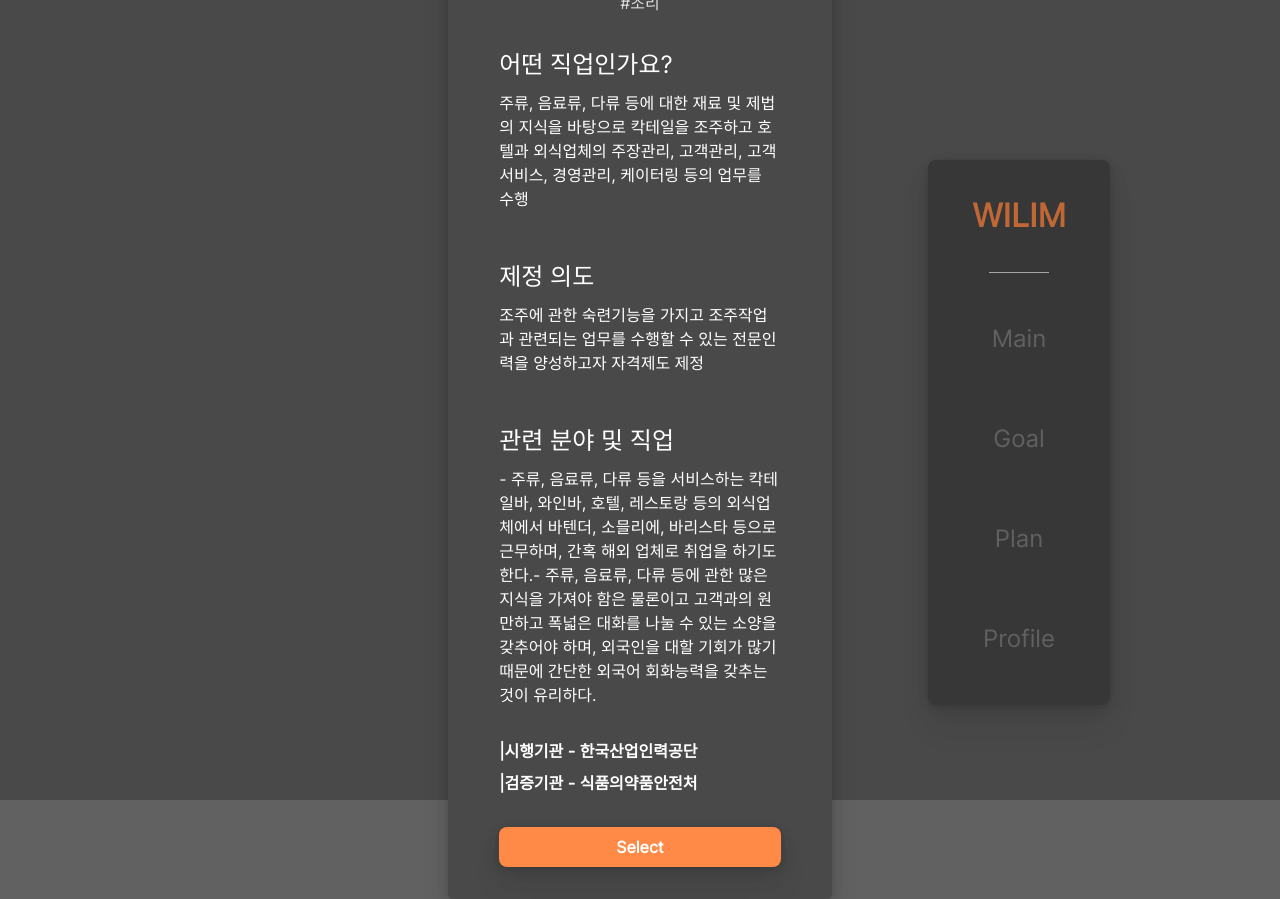
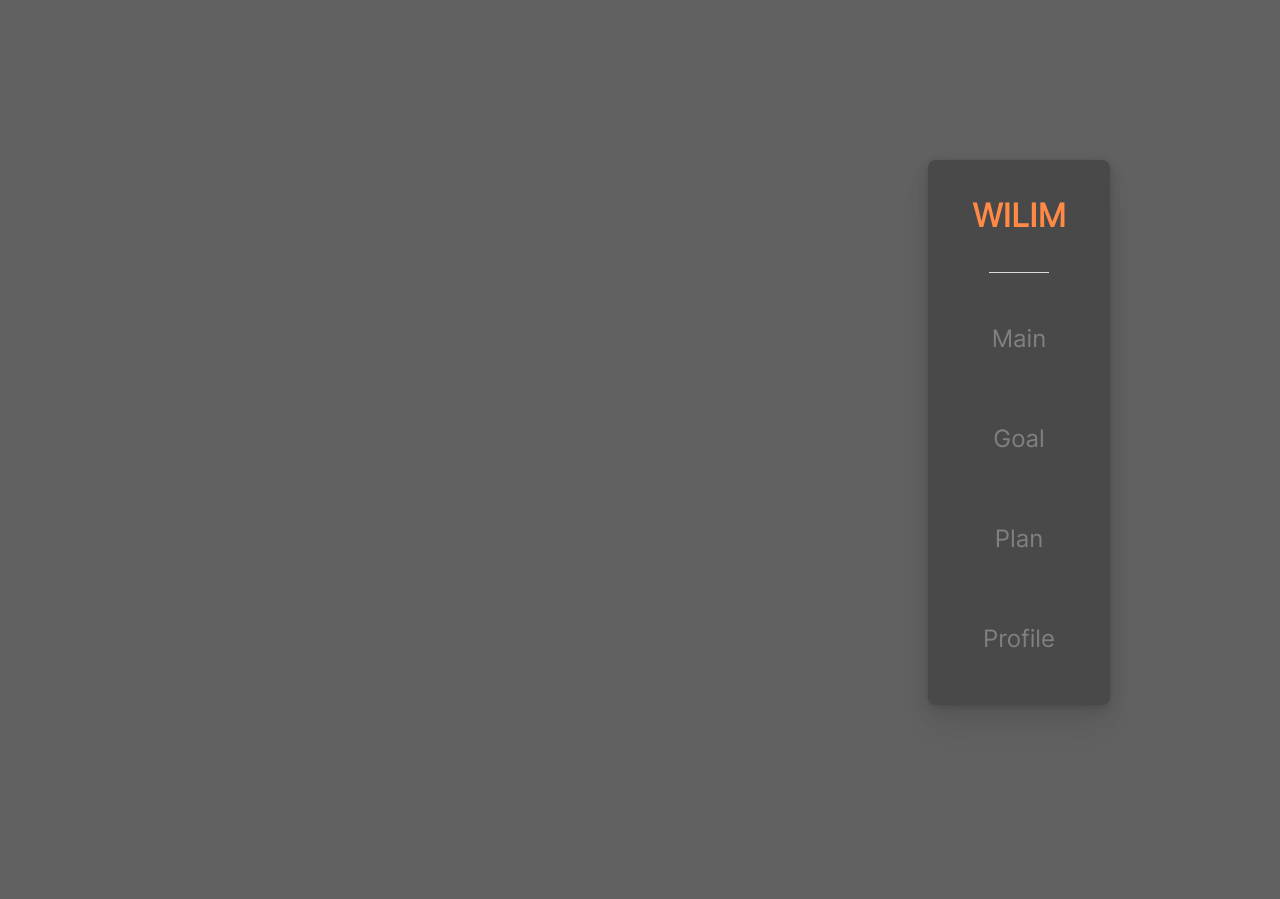
Before and after one commit to osamhack2022/Web_WILIM_TeamWILIM, a React (Create React App) app in the folder WEB(FE)/ts-wilim/: page /modal in a window 1280 px wide. After the commit the page ends 800 px from the top, so only its background shows below. Built offline with nearby package versions, Linux system fonts and the light colour scheme.

Commit message:
모달 창 구현 완료!

```diff
--- a/WEB(FE)/ts-wilim/src/App.tsx
+++ b/WEB(FE)/ts-wilim/src/App.tsx
@@ -41,7 +41,7 @@ function App() {
               <Route path="profile" element={<ProfiletPage />} />
               <Route path="snbt" element={<SideNavBarTestPage />} />
               <Route path="additionalUserInfo" element={<AdditionalUserInfoPage />} />
-              <Route path="modal" element={<DescriptionModal goal='조주기능사' />} />
+              <Route path="modal" element={<DescriptionModal />} />
             </Route>
           </Routes>
         </Suspense>
--- a/WEB(FE)/ts-wilim/src/components/atom/modalBackground.tsx
+++ b/WEB(FE)/ts-wilim/src/components/atom/modalBackground.tsx
@@ -1,20 +1,28 @@
+import { useDispatch } from "react-redux";
+import { useSelector } from "react-redux"
 import styled from "styled-components"
+import { ReducerType } from "../../store/rootReducer"
+import { desModalToggle } from "../../store/slices/toggleSlice";
 
 export const ModalBackground = ({ children }: { children : JSX.Element | JSX.Element[] }) => {
+    const isModal = useSelector((state: ReducerType) => state.toggle.desModal);
+    const dispatch = useDispatch();
     return (
-        <ModalBackDiv>
+        <ModalBackDiv isModal={isModal} onClick={() => dispatch(desModalToggle())}>
             {children}
         </ModalBackDiv>
     )
 }
 
-const ModalBackDiv = styled.div`
+const ModalBackDiv = styled.div<{ isModal: boolean }>`
     width: 100vw;
     height: 100vh;
     position: fixed;
+    z-index: 999;
     top: 0;
     left: 0;
-    display: flex;
+    display: ${({ isModal }) => !isModal ? "none" : "flex"};
+    backdrop-filter: blur(10px);
     flex-direction: column;
     justify-content: center;
     align-items: center;
--- a/WEB(FE)/ts-wilim/src/components/organism/descriptionModal.tsx
+++ b/WEB(FE)/ts-wilim/src/components/organism/descriptionModal.tsx
@@ -8,20 +8,27 @@ import { ModalBackground } from "../atom/modalBackground"
 import { Text } from "../atom/text"
 import { BaseStyles } from "../theme"
 import descriptions from "../../utils/descriptions"
+import { useDispatch } from "react-redux"
+import { AppThunkDispatch } from "../../store/store"
+import { updateUserGoal } from "../../store/asyncThunks/updateUserGoal"
+import { useSelector } from "react-redux"
+import { ReducerType } from "../../store/rootReducer"
+import { fetchUserGoalByUsername } from "../../store/asyncThunks/fetchUserGoalByUsername"
 
-export const DescriptionModal = ({ goal }: { goal: string }) => {
+export const DescriptionModal = () => {
+    const appDispatch = useDispatch<AppThunkDispatch>();
+    const goal = useSelector((state: ReducerType) => state.toggle.goalSearchInfo);
+    const { username } = useSelector((state: ReducerType) => state.userInfo);
     const description = descriptions.find(item => item.jmNm === goal);
     const mdobligFldNm = description?.mdobligFldNm.split(".");
     return (
         <ModalBackground>
             <Flex justifyContent="center" alignItems="center">
                 <ModalWrapper>
-                    <Box width="calc(100% - 2rem)" height="100%" style={{ overflow: "auto" }}>
+                    <Box width="calc(100% - 2rem)" height="100%">
                         <Flex flexDirection="column" justifyContent="flex-start" alignItems="center" height="100%">
                             <MarginBox marginBottom="0.5rem" />
                             {
-                                // typeof description === "string" ? <Text innerText={name} />
-                                //     :
                                 <>
                                     <Flex flexDirection="column" width="80%">
                                         <Flex width="100%" alignItems="center">
@@ -39,7 +46,7 @@ export const DescriptionModal = ({ goal }: { goal: string }) => {
                                             color={BaseStyles.Color.Black0}
                                         />
                                         <MarginBox marginBottom="0.5rem" />
-                                        <Text innerText={`#${mdobligFldNm![0]} ${mdobligFldNm!.length > 2 ? `#${mdobligFldNm![1]}` : ""}`} textAlign="center" fontSize={BaseStyles.Text.Heading4} fontWeight={BaseStyles.Text.Border3} color={BaseStyles.Color.Black0} />
+                                        <Text innerText={`${mdobligFldNm && mdobligFldNm.length >= 1 ? `#${mdobligFldNm[0]}` : ""} ${mdobligFldNm && mdobligFldNm.length >= 2 ? `#${mdobligFldNm[1]}` : ""}`} textAlign="center" fontSize={BaseStyles.Text.Heading4} fontWeight={BaseStyles.Text.Border3} color={BaseStyles.Color.Black0} />
                                         <MarginBox marginBottom="2rem" />
                                         <Text
 
@@ -108,7 +115,14 @@ export const DescriptionModal = ({ goal }: { goal: string }) => {
                                         />
                                         <MarginBox marginBottom="2rem" />
                                         <Flex justifyContent="center" alignItems="center">
-                                            <Button onClick={() => { }} innerText="Select" width="100%" height="40px" backgroundColor={BaseStyles.Color.Orange2} color="white" />
+                                            <Button onClick={() => {
+                                                appDispatch(updateUserGoal({ username, goalElement: description!.jmNm }))
+                                                    .then(res => {
+                                                        if (res.meta.requestStatus === 'fulfilled') {
+                                                            appDispatch(fetchUserGoalByUsername(username))
+                                                        }
+                                                    })
+                                            }} innerText="Select" width="100%" height="40px" backgroundColor={BaseStyles.Color.Orange2} color="white" />
                                         </Flex>
                                         <MarginBox marginBottom="1rem" />
                                     </Flex>
@@ -123,9 +137,11 @@ export const DescriptionModal = ({ goal }: { goal: string }) => {
 }
 
 const ModalWrapper = styled.div`
-    width: 30vw;
+    width: 40vw;
     height: auto;
-    max-height: 1000px;
+    overflow: auto;
+    border-radius: 6px;
+    max-height: 600px;
     background: none;
     @media (max-width: 1080px) {
         width: 90vw;
--- a/WEB(FE)/ts-wilim/src/components/pages/goalPage.tsx
+++ b/WEB(FE)/ts-wilim/src/components/pages/goalPage.tsx
@@ -2,9 +2,12 @@ import { GoalTemplate } from "../template/goalTemplate";
 import { MediaDiv, InnerMediaDiv } from "../layout/Layout";
 import { RefCommunityTemplate } from "../template/refCommunityTemplate";
 import { MarginBox } from "../atom/marginBox";
+import { DescriptionModal } from "../organism/descriptionModal";
 
 const GoalPage = () => {
   return (
+    <>
+      <DescriptionModal />
       <MediaDiv>
         <InnerMediaDiv>
           <GoalTemplate />
@@ -12,6 +15,7 @@ const GoalPage = () => {
           <RefCommunityTemplate />
         </InnerMediaDiv>
       </MediaDiv>
+    </>
   )
 };
 
--- a/WEB(FE)/ts-wilim/src/index.css
+++ b/WEB(FE)/ts-wilim/src/index.css
@@ -108,6 +108,7 @@ section {
 
 body {
   line-height: 1;
+  overflow: auto;
 }
 
 ol,
@@ -144,3 +145,14 @@ body {
   font-family: "Inter";
   src: url("./font/Inter/Inter-Regular.ttf");
 }
+::-webkit-scrollbar-track {
+  background-color: none;
+}
+::-webkit-scrollbar {
+  width: 6px; /* width of the entire scrollbar */
+}
+::-webkit-scrollbar-thumb {
+  background-color: lightgray; /* color of the scroll thumb */
+  border-radius: 20px; /* roundness of the scroll thumb */
+  border: none; /* creates padding around scroll thumb */
+}
--- a/WEB(FE)/ts-wilim/src/store/slices/toggleSlice.ts
+++ b/WEB(FE)/ts-wilim/src/store/slices/toggleSlice.ts
@@ -6,6 +6,8 @@ const initialState = {
   examRound: false,
   goalSelect: false,
   goalDate: "",
+  goalSearchInfo: "",
+  desModal: false,
 };
 
 export const toggleSlice = createSlice({
@@ -16,9 +18,11 @@ export const toggleSlice = createSlice({
     newPlanToggle: (state: typeof initialState) => { state.newPlan = !state.newPlan },
     examRoundToggle: (state: typeof initialState) => { state.examRound = !state.examRound },
     goalSelectToggle: (state: typeof initialState) => { state.goalSelect = !state.goalSelect },
+    goalSearchInfoToggle: (state: typeof initialState, action: PayloadAction<string>) => { state.goalSearchInfo = action.payload },
     goalDateToggle: (state: typeof initialState, action: PayloadAction<string>) => { state.goalDate = action.payload },
+    desModalToggle: (state: typeof initialState) => { state.desModal = !state.desModal },
   },
 })
 
-export const { sideBarToggle, newPlanToggle, examRoundToggle, goalSelectToggle, goalDateToggle } = toggleSlice.actions;
+export const { sideBarToggle, newPlanToggle, examRoundToggle, goalSelectToggle, goalSearchInfoToggle, goalDateToggle, desModalToggle } = toggleSlice.actions;
 export default toggleSlice.reducer;
```
Also changed, not shown: WEB(FE)/ts-wilim/src/components/template/goalTemplate.tsx (+3 -12 lines), WEB(FE)/ts-wilim/src/App.css (line endings or trailing spaces). Lines whose indentation alone changed are shown as unchanged.
